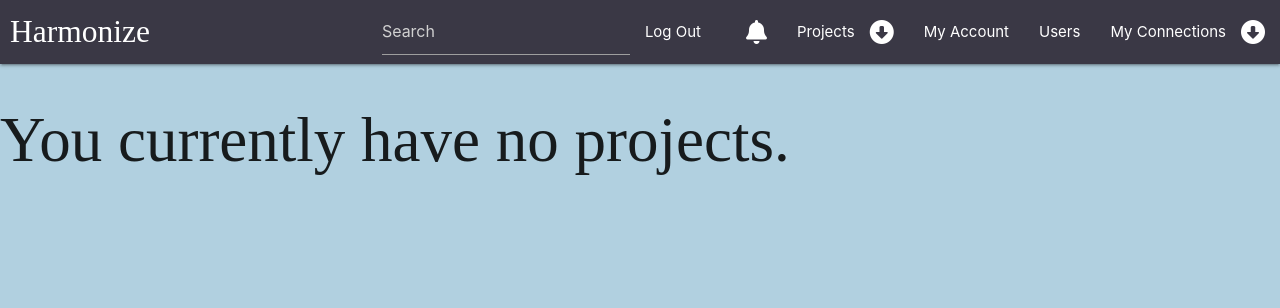
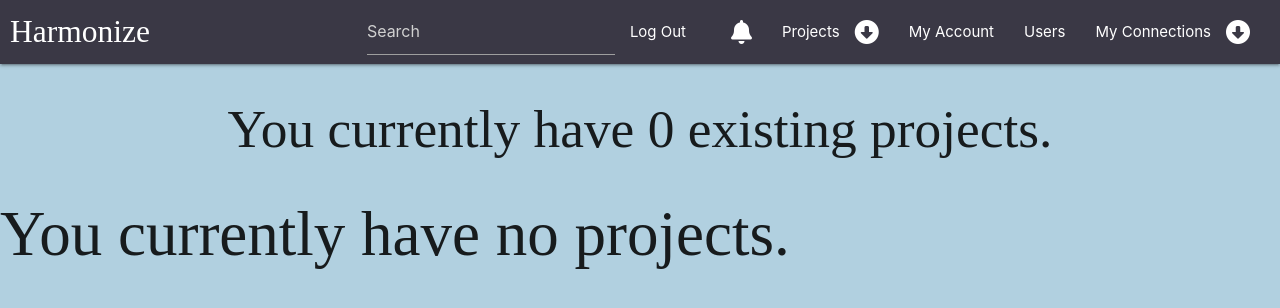
Before and after one commit to Luketedwards/harmonize, a Flask app: page /my_projects/ in a window 1280 px wide. Shown: the top 308 px of the page. Run offline with Flask 2, Linux system fonts and the light colour scheme; the visitor is signed in with stand-in values (Sample User, id 1); data that the repository does not hold is empty; some libraries are stand-ins or nearby versions; some web fonts are replaced.

Commit message:
Fixed issue with number of users projects

```diff
--- a/app.py
+++ b/app.py
@@ -255,6 +255,7 @@
     listOfUsers = mongo.db.users.find()
     selectedUser= mongo.db.users.find_one({'username':usernameOther})
     projects = mongo.db.projects.find({'username':usernameOther})
+    project_number = mongo.db.projects.count_documents({'username':usernameOther})
     user = (session["user"])
     user_notifications = mongo.db.users.find_one({'username':user})
     current_user = mongo.db.users.find_one({'username':user})
@@ -263,20 +264,22 @@
     current_user = mongo.db.users.find_one({'username':user})
 
     if usernameOther != user:
-        return render_template('other-profile.html', selectedUser=selectedUser,following=following, listOfUsers=listOfUsers, user=user, current_user=current_user, projects=projects, user_notifications=user_notifications)
+        return render_template('other-profile.html', selectedUser=selectedUser,following=following, listOfUsers=listOfUsers, user=user, current_user=current_user, projects=projects, user_notifications=user_notifications,project_number=project_number)
     return redirect(url_for("profile", username=username, current_user=current_user, listOfUsers=listOfUsers, user=user,following=following, user_notifications=user_notifications))
 
 
 @app.route('/other_profile_search/', methods=["GET", "POST"])
 def other_profile_search():
+    user = (session["user"])
     usernameOther = request.form.get("user-search-input")
     projects = mongo.db.projects.find({'username':usernameOther})
+    project_number = mongo.db.projects.count_documents({'username':usernameOther})
     listOfUsers = mongo.db.users.find()
     allCurrentUsernames = mongo.db.users.distinct("username")
 
     selectedUser= mongo.db.users.find_one({'username':usernameOther})
 
-    user = (session["user"])
+
     user_notifications = mongo.db.users.find_one({'username':user})
 
     current_user = mongo.db.users.find_one({'username':user})
@@ -289,7 +292,7 @@
 
 
     if usernameOther != user:
-        return render_template('other-profile.html', selectedUser=selectedUser,following=following, listOfUsers=listOfUsers, usernameOther=usernameOther, user=user, current_user=current_user,projects=projects, user_notifications=user_notifications)
+        return render_template('other-profile.html', selectedUser=selectedUser,following=following, listOfUsers=listOfUsers, usernameOther=usernameOther, user=user, current_user=current_user,projects=projects, user_notifications=user_notifications,project_number=project_number)
     username = user
     return redirect(url_for("profile", username=username, current_user=current_user, listOfUsers=listOfUsers, user=user, following=following, user_notifications=user_notifications))
 
@@ -412,9 +415,10 @@
 
     user_notifications = mongo.db.users.find_one({'username':user})
     projects = mongo.db.projects.find({'username':user})
+    project_number = mongo.db.projects.count_documents({'username':user})
     username = mongo.db.users.find_one({'username': user})
 
-    return render_template('my-projects.html', user = user, projects=projects, username=username, user_notifications=user_notifications)
+    return render_template('my-projects.html', user = user, projects=projects, username=username, user_notifications=user_notifications,project_number=project_number)
 
 
 
--- a/static/css/style.css
+++ b/static/css/style.css
@@ -277,6 +277,10 @@
     text-overflow: ellipsis;
 }
 
+#main-navbar{
+    padding-right: 15px;
+}
+
 @media screen and (max-width: 1000px){
     #user-search-input{
         color: black;
@@ -286,4 +290,5 @@
     #dropdown-notifications-side{
         width: 450px !important;
     }
+
 }
--- a/templates/base.html
+++ b/templates/base.html
@@ -91,7 +91,7 @@
       <a href="#!" id="logo" class="brand-logo">Harmonize</a>
 
       <a href="#" data-target="mobile-demo" class="sidenav-trigger"><i class="fas fa-bars"></i></a>
-      <ul class="right hide-on-med-and-down">
+      <ul id="main-navbar" class="right hide-on-med-and-down">
         {% if not session.user%}
         <li><a href="{{ url_for('register') }}">Register</a></li>
         <li><a href="{{ url_for('login') }}">Log In</a></li>
@@ -164,7 +164,7 @@
       </form>
 
     <li><a href="{{ url_for('logout') }}">Log Out</a></li>
-    <li><a data-target="dropdown-notifications-side" class="dropdown-trigger" href="#!"><i
+    <li><a data-target="dropdown-notifications-side" class="dropdown-trigger" href="#!">Notifications<i
           class="right fa-solid fa-bell"></i>
         {% if user_notifications.notifications|length > 0%}
         <span class="new badge">{{user_notifications.notifications|length}}</span></a></li>
--- a/templates/my-projects.html
+++ b/templates/my-projects.html
@@ -1,7 +1,9 @@
 {% extends 'base.html'%}
 {%block content%}
+
+<h2 class="center-align">You currently have {{project_number}} existing projects.</h2>
 {% for project in projects%}
-<h2 class="center-align">You currently have {{project|length}} existing projects.</h2>
+
     <div id="my-projects-panel" class="card-panel blue-grey darken-1">
         {%if project.completed == false%}
                 <span class="">This project is still active!<i id="my-projects-panel-tick"  class="fa-solid fa-check"></i></span>
```
Also changed, not shown: templates/other-profile.html (+5 -2 lines).
